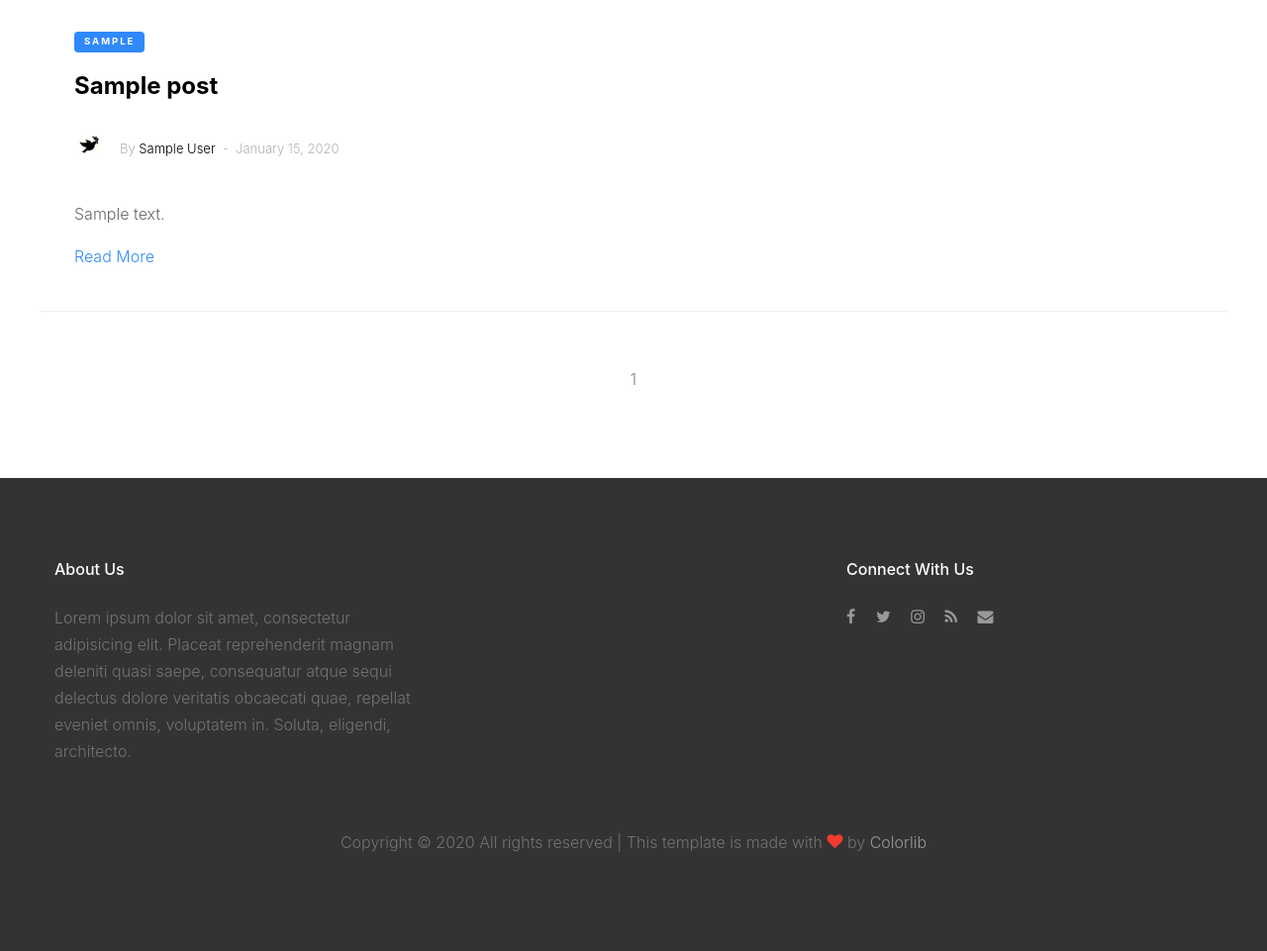
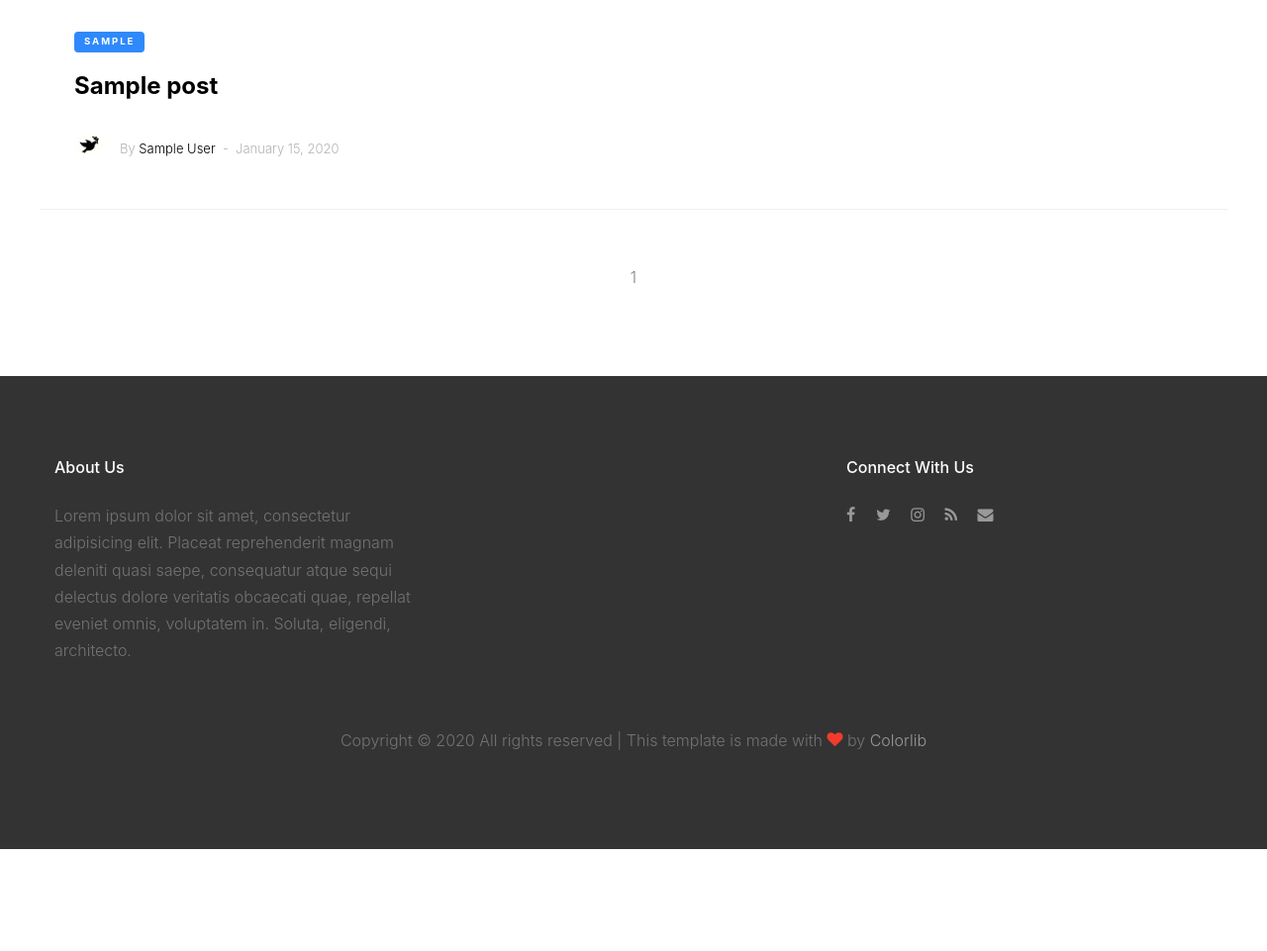
Before and after one commit to emperor22/miniblog, a Flask app: page /post/user/1 in a window 1280 px wide. Shown: the part 584-1545 px from the top of the page at 99% size. After the commit the page ends 1442 px from the top, so only its background shows below. Run offline with Flask 2, Linux system fonts and the light colour scheme; tables that the repository leaves empty hold one stand-in row (values such as "Sample post"); parts of the project's set-up code (start-up, migrations or seed data) failed here and were passed over; some libraries are stand-ins or nearby versions; some web fonts are replaced.

Commit message:
remove index 3

```diff
--- a/templates/drafts.html
+++ b/templates/drafts.html
@@ -98,8 +98,7 @@
                           <span>&nbsp;-&nbsp; {{ post.date_posted.strftime("%B %d, %Y") }}</span>
                         </div>
 
-                          <p>{{ post.content|truncate(500, True)|wordwrap|markdown }}</p>
-                          <p><a href="{{ url_for('post', post_id=post.id) }}">Read More</a></p>
+
                         </div>
                       </div>
                     </div>
--- a/templates/index.html
+++ b/templates/index.html
@@ -131,7 +131,12 @@
                 <figure class="author-figure mb-0 mr-3 float-left"><img src="{{ url_for('static', filename='images/default.jpg') }}" alt="Image" class="img-fluid"></figure>
                 <span class="d-inline-block mt-1">By <a href="{{ url_for('user_post', user_id=post.author.id) }}">{{ post.author.name }}</a></span>
                 <span>&nbsp;-&nbsp; {{ post.date_posted.strftime("%B %d, %Y") }}</span>
+              </div>
+                <div align="left">
 
+                </div>
+
+              </div>
             </div>
           </div>
           {% endfor %}
--- a/templates/post.html
+++ b/templates/post.html
@@ -200,7 +200,7 @@
                       <div class="text">
                         <h4>{{ post.title }}</h4>
                         <div class="post-meta">
-                          <span class="mr-2 mb-3">{{post.author.name}}  |  {{ post.date_posted.strftime("%B %d, %Y") }}</span>
+                          <span class="mr-2 mb-3">{{post.author.name}}  •  {{ post.date_posted.strftime("%B %d, %Y") }}</span>
                         </div>
                       </div>
                     </a>
--- a/templates/search.html
+++ b/templates/search.html
@@ -90,10 +90,7 @@
                 <span class="d-inline-block mt-1">By <a href="{{ url_for('user_post', user_id=post.author.id) }}">{{ post.author.name }}</a></span>
                 <span>&nbsp;-&nbsp; {{ post.date_posted.strftime("%B %d, %Y") }}</span>
               </div>
-                <div align="justify">
-                <p>{{ post.content|truncate(204, True)|wordwrap|markdown }}</p>
-                </div>
-                <p><a href="{{ url_for('post', post_id=post.id) }}">Read More</a></p>
+
               </div>
             </div>
           </div>
--- a/templates/tag_posts.html
+++ b/templates/tag_posts.html
@@ -91,10 +91,7 @@
                 <span class="d-inline-block mt-1">By <a href="#">{{ post.author.name }}</a></span>
                 <span>&nbsp;-&nbsp; {{ post.date_posted.strftime("%B %d, %Y") }}</span>
               </div>
-                <div align="justify">
-                <p>{{ post.content|truncate(204, True)|wordwrap|markdown }}</p>
-                </div>
-                <p><a href="{{ url_for('post', post_id=post.id) }}">Read More</a></p>
+
               </div>
             </div>
           </div>
--- a/templates/user_post.html
+++ b/templates/user_post.html
@@ -101,10 +101,7 @@
                 <span class="d-inline-block mt-1">By <a href="#">{{ post.author.name }}</a></span>
                 <span>&nbsp;-&nbsp; {{ post.date_posted.strftime("%B %d, %Y") }}</span>
               </div>
-                <div align="justify">
-                <p>{{ post.content|truncate(204, True)|wordwrap|markdown }}</p>
-                </div>
-                <p><a href="{{ url_for('post', post_id=post.id) }}">Read More</a></p>
+
               </div>
             </div>
           </div>
--- a/templates/user_post_category.html
+++ b/templates/user_post_category.html
@@ -101,10 +101,7 @@
                 <span class="d-inline-block mt-1">By <a href="{{ url_for('user_post', user_id=post.author.id) }}">{{ post.author.name }}</a></span>
                 <span>&nbsp;-&nbsp; {{ post.date_posted.strftime("%B %d, %Y") }}</span>
               </div>
-                <div align="justify">
-                <p>{{ post.content|truncate(204, True)|wordwrap|markdown }}</p>
-                </div>
-                <p><a href="{{ url_for('post', post_id=post.id) }}">Read More</a></p>
+
               </div>
             </div>
           </div>
```
